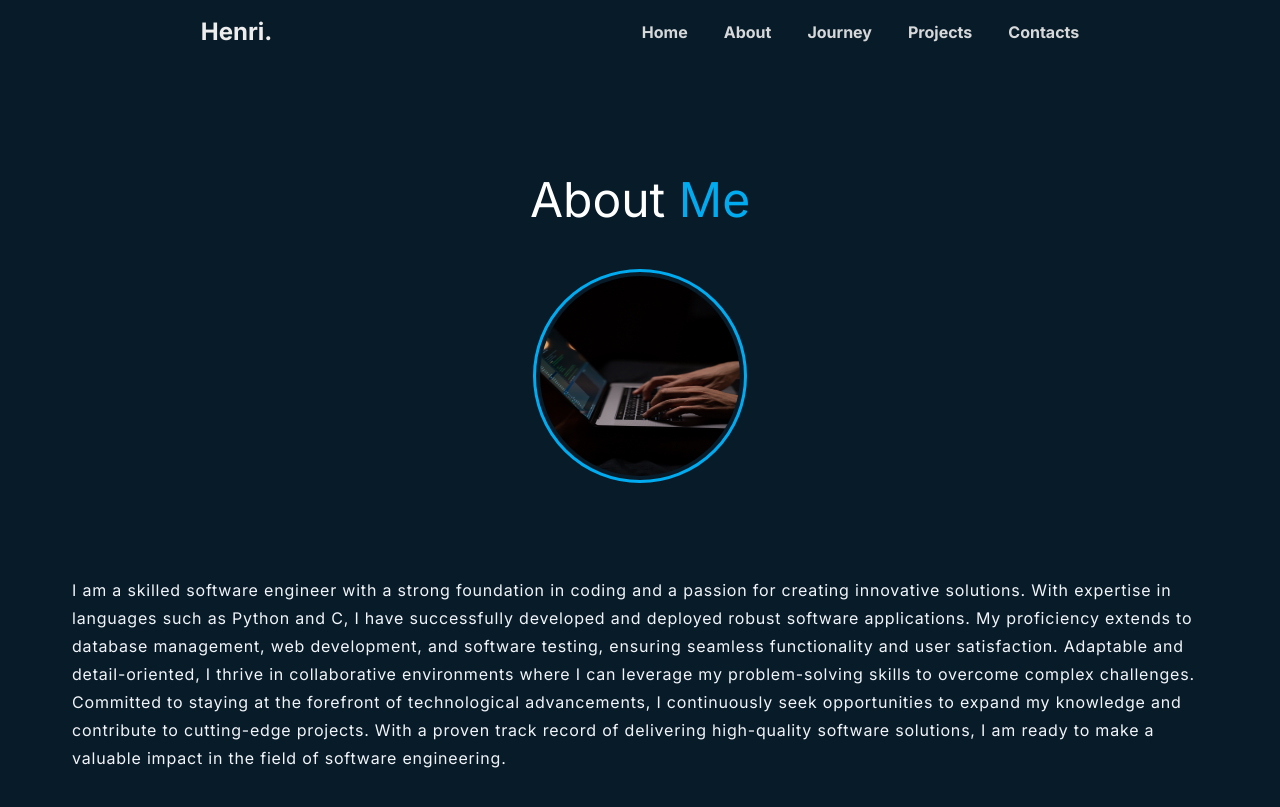
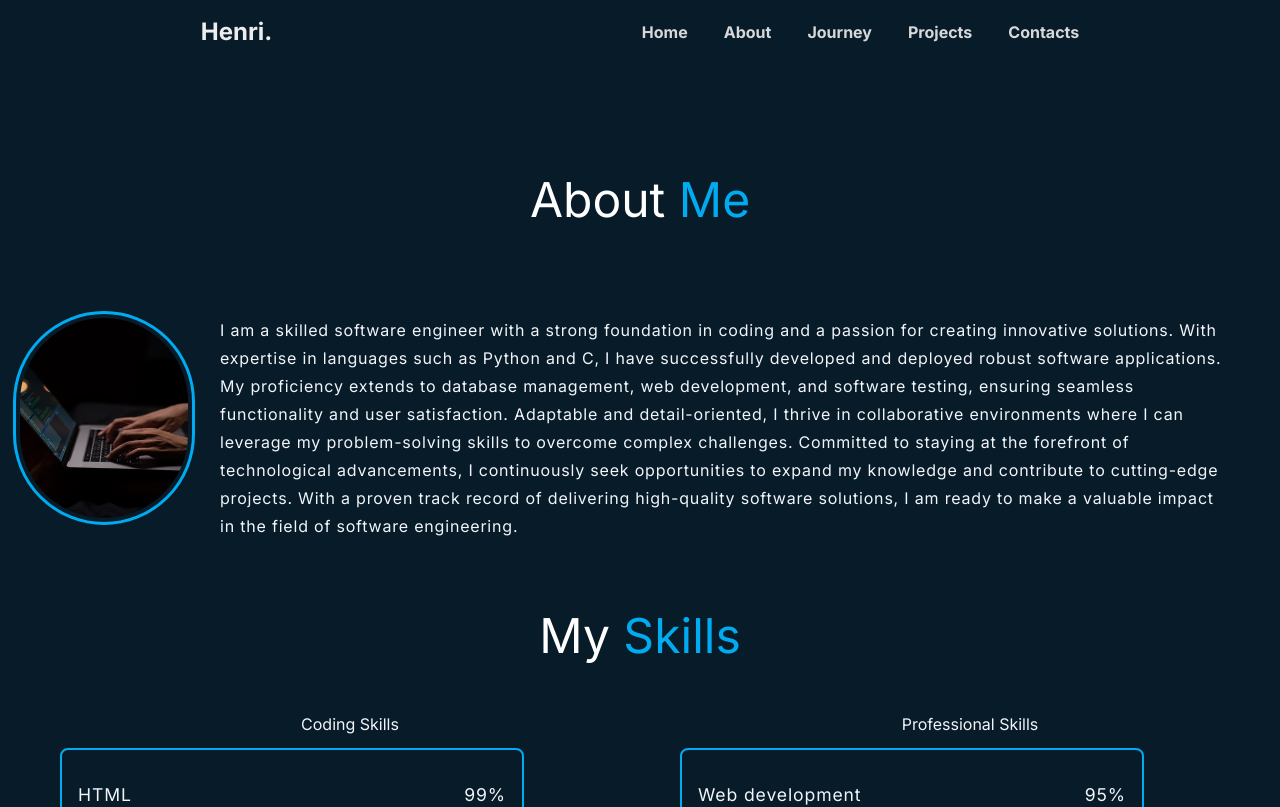
Before and after one commit to HenriTresor/portfolio, a Next.js app: page /about in a window 1280 px wide. Shown: the top 807 px of the page. Built offline with nearby package versions, Linux system fonts and the light colour scheme.

Commit message:
made some changes

```diff
--- a/app/about/page.tsx
+++ b/app/about/page.tsx
@@ -11,18 +11,20 @@ const About = (props: Props) => {
       <Header />
       <div className='h-auto flex flex-col p-5 justify-start mt-20 items-center gap-10'>
         <h1 className='text-[3em] text-white'>About <span className='text-[#00abf0]'>Me</span></h1>
+        <div className='flex items-center justify-start'>
           <Image
             src={'/coding.jpg'}
             alt={'coding image'}
             width={'100'}
             height={'100'}
-          className='rounded-full h-[200px] w-[200px] object-fill outline-7 outline-[#00abf0] outline outline-offset-4'
+            className='rounded-full float-left clear-both h-[200px] w-[200px] object-fill outline-7 outline-[#00abf0] outline outline-offset-4'
           />
 
-        <p className='text-slate-100 text-left p-10 ml-3 mr-3 mt-5 tracking-wider leading-7 '>
+          <p className='text-slate-100 text-left p-5 ml-3 mr-3 mt-5 tracking-wider leading-7 w-full rounded-lg'>
             I am a skilled software engineer with a strong foundation in coding and a passion for creating innovative solutions. With expertise in languages such as Python and C, I have successfully developed and deployed robust software applications. My proficiency extends to database management, web development, and software testing, ensuring seamless functionality and user satisfaction. Adaptable and detail-oriented, I thrive in collaborative environments where I can leverage my problem-solving skills to overcome complex challenges. Committed to staying at the forefront of technological advancements, I continuously seek opportunities to expand my knowledge and contribute to cutting-edge projects. With a proven track record of delivering high-quality software solutions, I am ready to make a valuable impact in the field of software engineering.
           </p>
 
+      </div>
         <div className='text-slate-100 w-full text-center'>
           <h1 className='text-[3em] text-white'>My <span className='text-[#00abf0]'>Skills</span></h1>
 
```
Lines whose indentation alone changed are shown as unchanged.
